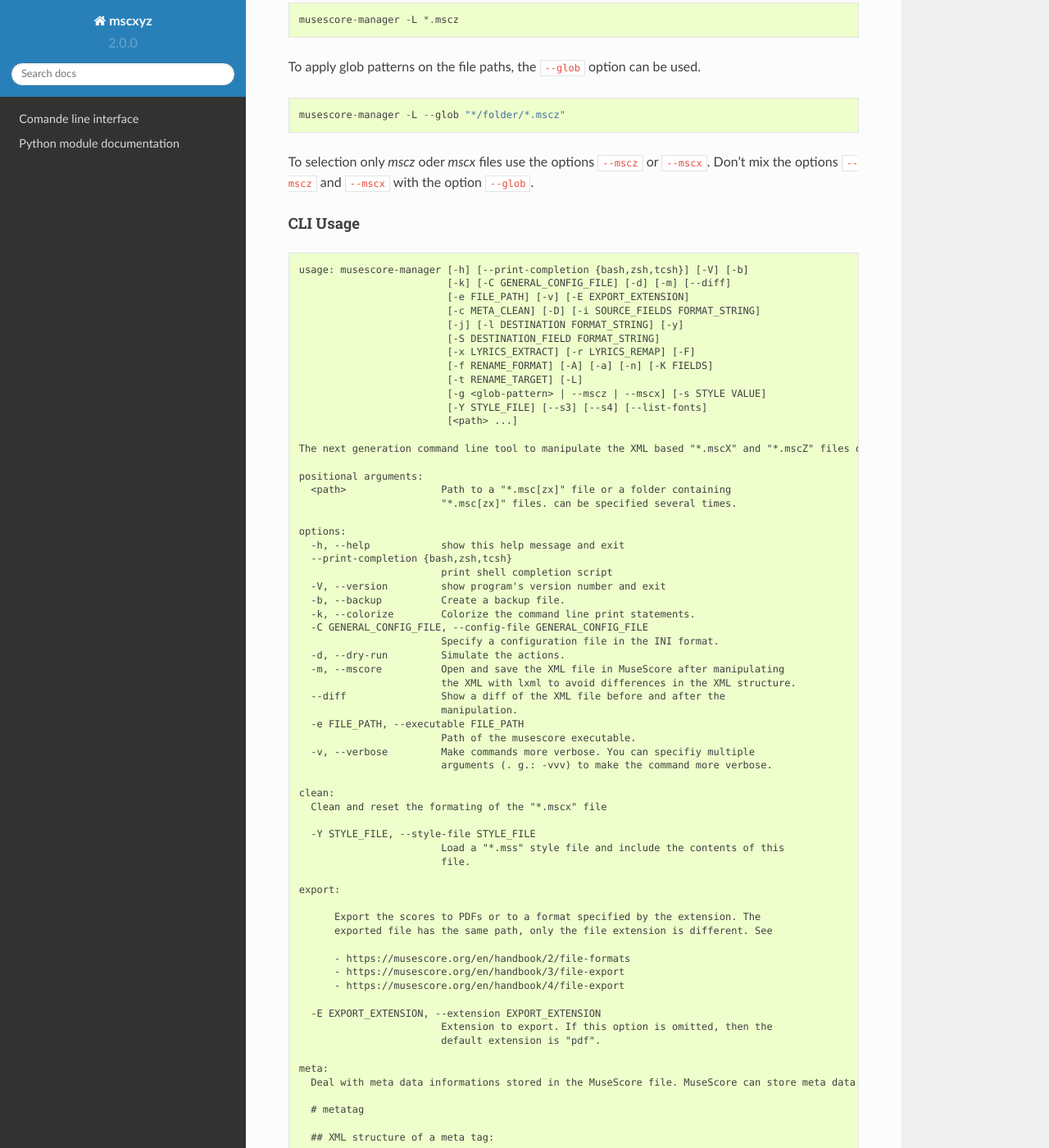
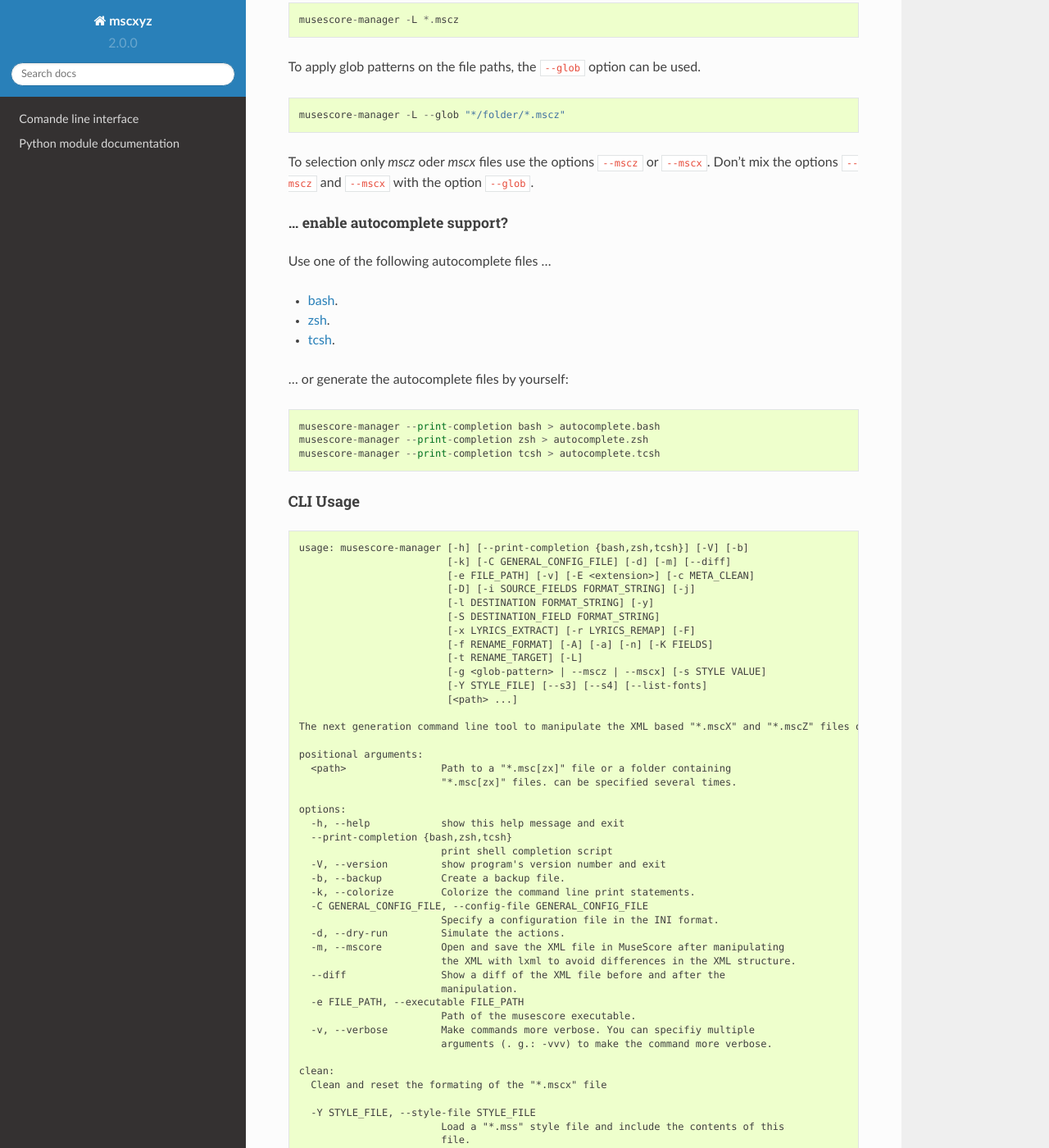
Before and after one commit to Josef-Friedrich/mscxyz, a Sphinx documentation site: the page built from docs/index.rst, in a window 1280 px wide and 1400 px high, scrolled down 2007 px. Shown: the whole window at 82% size. Built offline with Sphinx 7.4.7 and the Read the Docs theme 2.0.0, drawn with Linux system fonts in a browser that asks for light colours; some of the changed text lies outside the part shown.

Commit message:
Document autocomplete support

```diff
--- a/README.rst
+++ b/README.rst
@@ -38,7 +38,7 @@ Installation
 How to ...
 ==========
 
-... specify the MuseScore files to work on.
+... specify the MuseScore files to work on?
 -------------------------------------------
 
 To find out which files are selected by the script, the ``-L, --list-files``
@@ -78,6 +78,23 @@ To apply glob patterns on the file paths, the ``--glob`` option can be used.
 To selection only *mscz* oder *mscx* files use the options ``--mscz`` or ``--mscx``.
 Don’t mix the options ``--mscz`` and ``--mscx`` with the option ``--glob``.
 
+... enable autocomplete support?
+--------------------------------
+
+Use one of the following autocomplete files ...
+
+* `bash <https://github.com/Josef-Friedrich/mscxyz/blob/main/autocomplete.bash>`_.
+* `zsh <https://github.com/Josef-Friedrich/mscxyz/blob/main/autocomplete.zsh>`_.
+* `tcsh <https://github.com/Josef-Friedrich/mscxyz/blob/main/autocomplete.tcsh>`_.
+
+... or generate the autocomplete files by yourself:
+
+::
+
+    musescore-manager --print-completion bash > autocomplete.bash
+    musescore-manager --print-completion zsh > autocomplete.zsh
+    musescore-manager --print-completion tcsh > autocomplete.tcsh
+
 CLI Usage
 =========
 
@@ -85,9 +102,9 @@ CLI Usage
 
     usage: musescore-manager [-h] [--print-completion {bash,zsh,tcsh}] [-V] [-b]
                              [-k] [-C GENERAL_CONFIG_FILE] [-d] [-m] [--diff]
-                             [-e FILE_PATH] [-v] [-E EXPORT_EXTENSION]
-                             [-c META_CLEAN] [-D] [-i SOURCE_FIELDS FORMAT_STRING]
-                             [-j] [-l DESTINATION FORMAT_STRING] [-y]
+                             [-e FILE_PATH] [-v] [-E <extension>] [-c META_CLEAN]
+                             [-D] [-i SOURCE_FIELDS FORMAT_STRING] [-j]
+                             [-l DESTINATION FORMAT_STRING] [-y]
                              [-S DESTINATION_FIELD FORMAT_STRING]
                              [-x LYRICS_EXTRACT] [-r LYRICS_REMAP] [-F]
                              [-f RENAME_FORMAT] [-A] [-a] [-n] [-K FIELDS]
@@ -137,7 +154,7 @@ CLI Usage
           - https://musescore.org/en/handbook/3/file-export
           - https://musescore.org/en/handbook/4/file-export
 
-      -E EXPORT_EXTENSION, --extension EXPORT_EXTENSION
+      -E <extension>, --extension <extension>
                             Extension to export. If this option is omitted, then the
                             default extension is "pdf".
 
```
Also changed, not shown: README_template.rst (+19 -2 lines), docs/cli.rst (+4 -4 lines), 2 other files.
